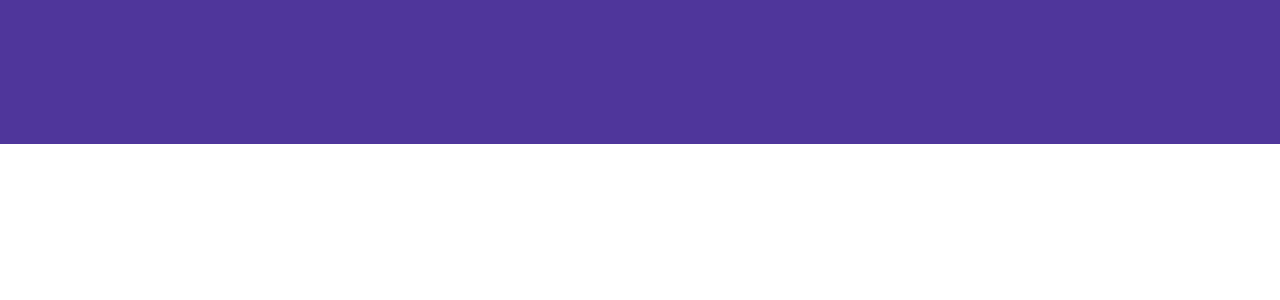
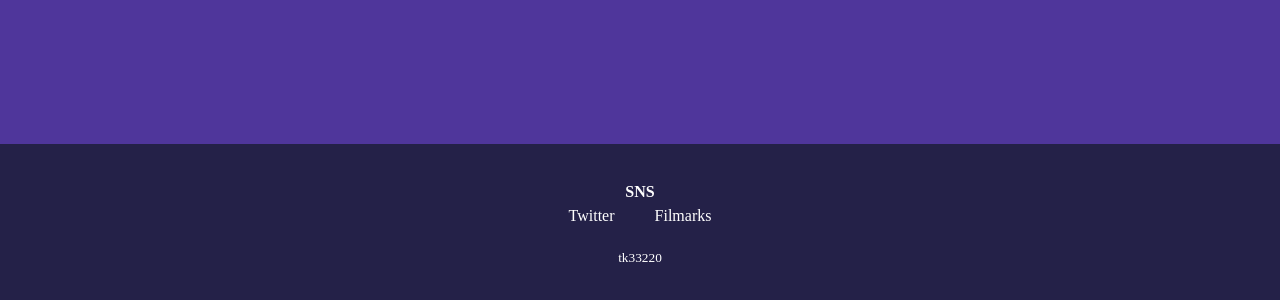
Before and after one commit to tk1351/filmvue, a Vue app: page / in a window 1280 px wide. Shown: the part 726-1026 px from the top of the page. Before the commit the page ends 870 px from the top, so only its background shows below. Built offline with nearby package versions, Linux system fonts and the light colour scheme.

Commit message:
feat: Footerコンポーネント作成

```diff
--- a/src/App.vue
+++ b/src/App.vue
@@ -1,10 +1,12 @@
 <script setup lang="ts">
 import Header from './components/atoms/Header/index.vue'
+import Footer from './components/atoms/Footer/index.vue'
 </script>
 
 <template>
   <Header />
   <main class="main">bbb</main>
+  <Footer />
 </template>
 
 <style lang="scss">
--- a/src/assets/scss/style.scss
+++ b/src/assets/scss/style.scss
@@ -7,6 +7,7 @@
 
 ul {
   list-style: none;
+  padding: 0;
 }
 
 a {
--- /dev/null
+++ b/src/components/atoms/Footer/index.vue
@@ -0,0 +1,30 @@
+<template>
+  <footer class="footer">
+    <strong>SNS</strong>
+    <ul class="footer__list">
+      <li>Twitter</li>
+      <li>Filmarks</li>
+    </ul>
+    <small class="footer__owner">tk33220</small>
+  </footer>
+</template>
+
+<style scoped lang="scss">
+.footer {
+  height: 160px;
+  background-color: $main-color;
+  display: flex;
+  flex-direction: column;
+  justify-content: center;
+  align-items: center;
+}
+
+.footer__list {
+  display: flex;
+  gap: 40px;
+}
+
+.footer__owner {
+  margin-top: 20px;
+}
+</style>
```
Also changed, not shown: 2 other files (tests, documents, lock files or other folders).
